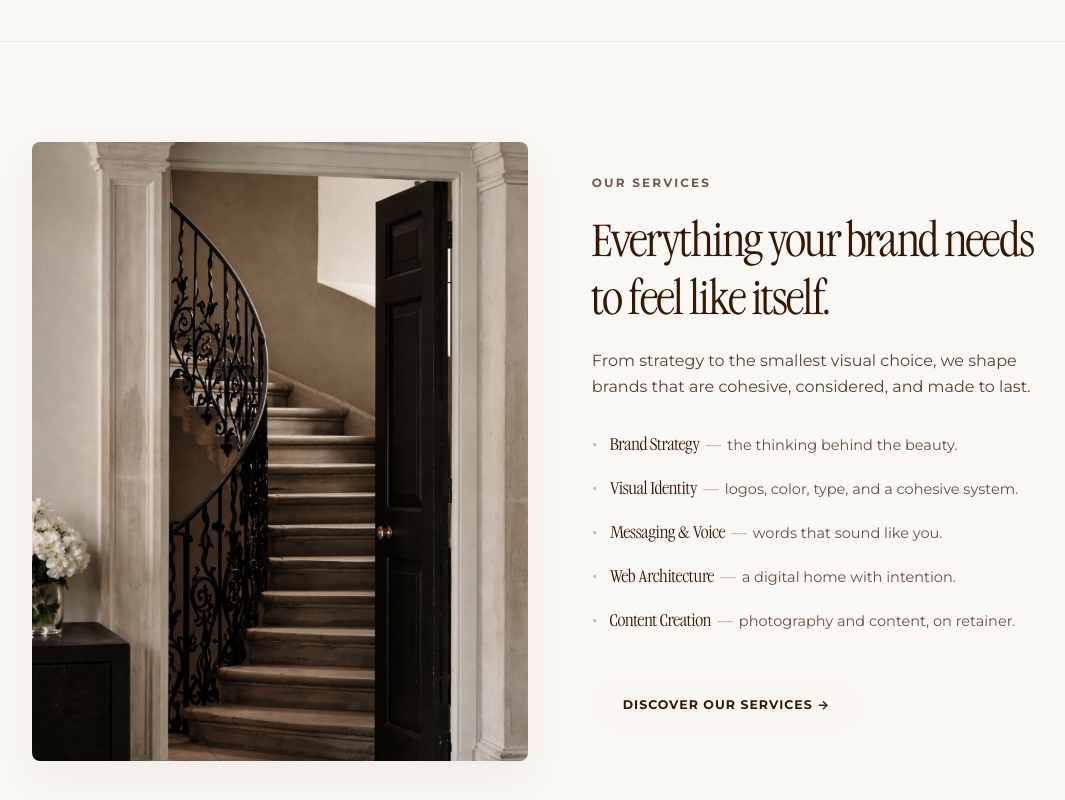
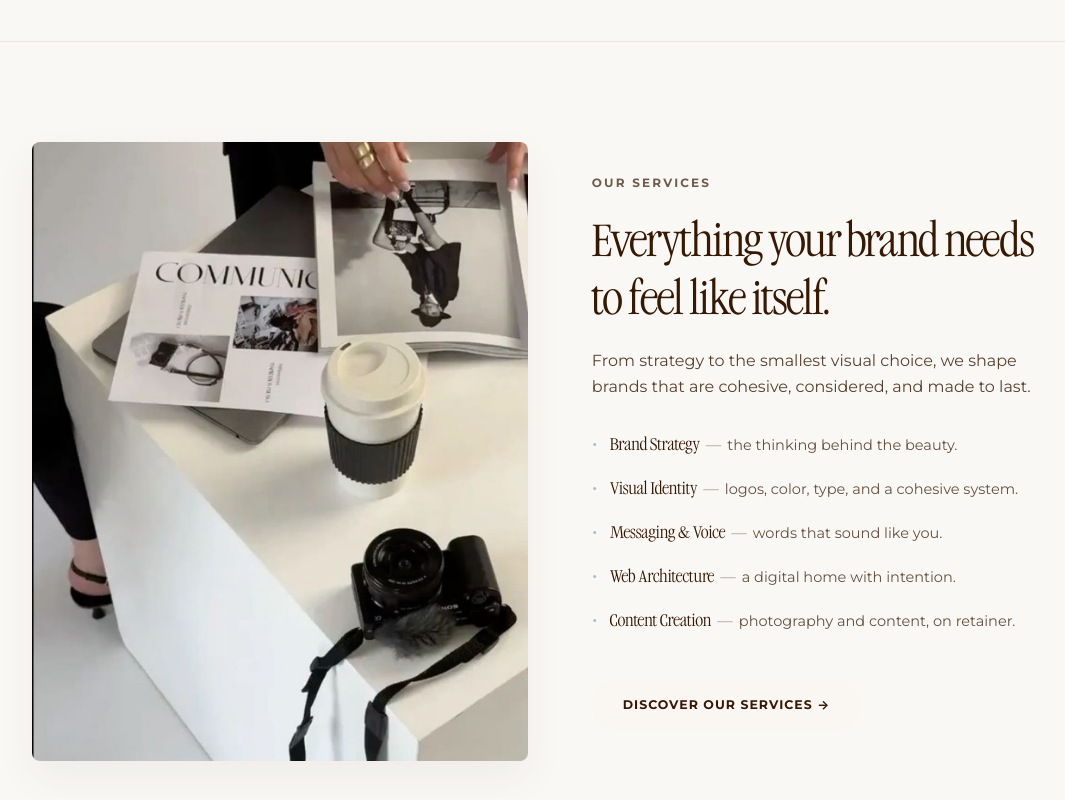
Before and after one commit to milanese88/intent-digital, a React (Vite) app: page / in a window 1280 px wide. Shown: the part 2960-3760 px from the top of the page, without its empty margins (92-1157 px from the left). Built offline with nearby package versions, Linux system fonts and the light colour scheme; a web font is replaced by a local one.

Commit message:
Update Home.jsx

```diff
--- a/src/pages/Home.jsx
+++ b/src/pages/Home.jsx
@@ -178,8 +178,8 @@ export default function Home({ navigateTo }) {
             {/* Left Column: Visual Mockup / On-Brand Image */}
             <div className="home-services-visual-wrap">
               <img
-                src="/services-hero-staircase.jpg"
-                alt="Intent Digital Studio Services & Architectural Brand Mockup"
+                src="/services-studio-desk.jpg"
+                alt="Creative branding studio workspace with camera and editorial prints"
                 className="home-services-visual-img"
                 loading="lazy"
               />
```
